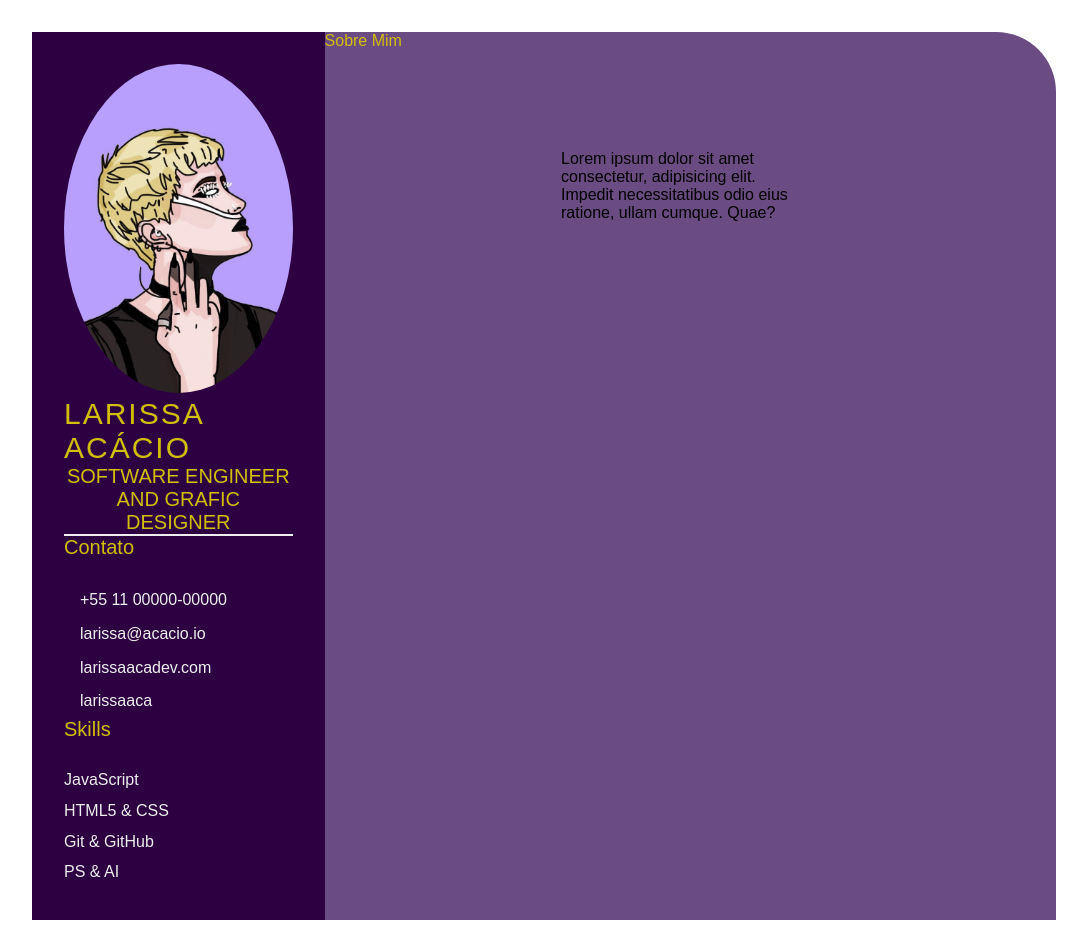
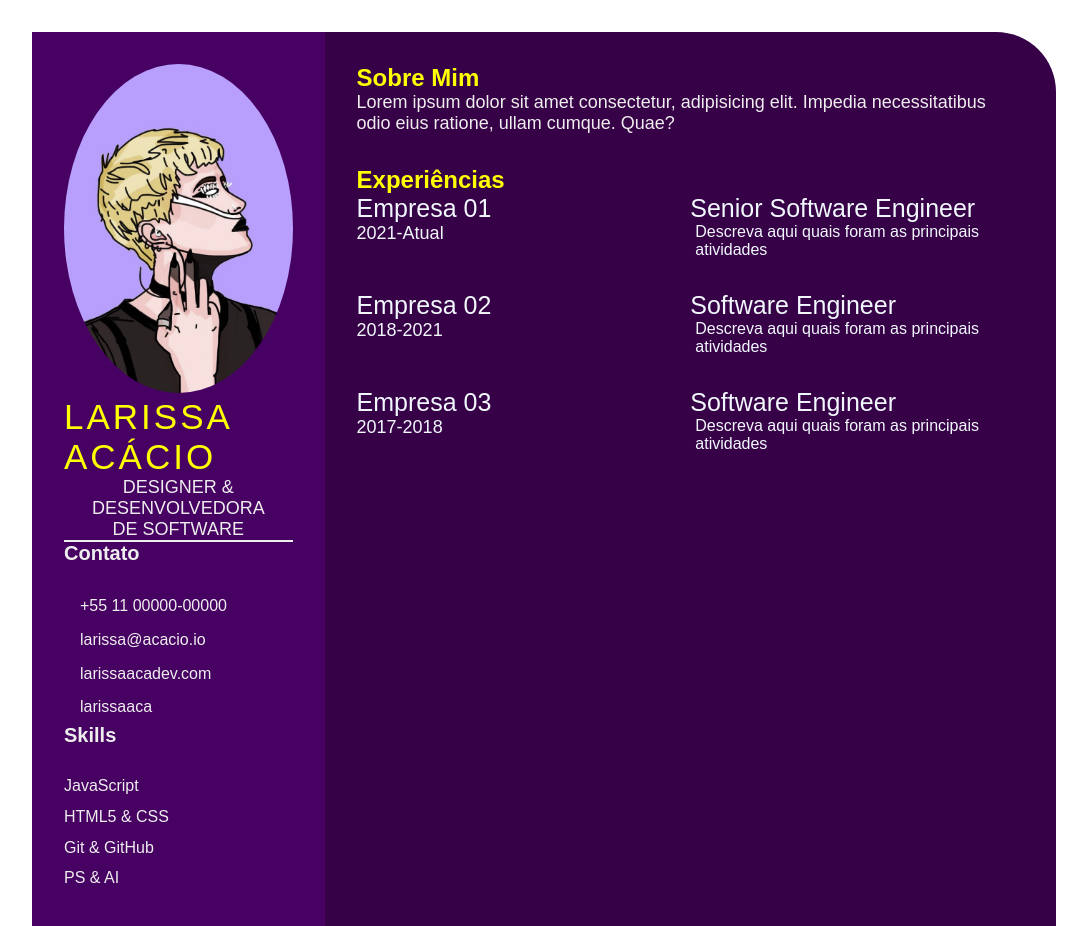
Before and after one commit to larissaacacio/devweek.github.io, a plain HTML site: page index.html in a window 1280 px wide. Shown: the whole page, without its empty margins (96-1183 px from the left). Drawn offline with Linux system fonts and the light colour scheme.

Commit message:
part3: updated index.html style.css

```diff
--- a/index.html
+++ b/index.html
@@ -16,10 +16,13 @@
                 <div class="profile">
                     <img class= "profile-image"src="img/profile-img.JPG" alt="profile-image">
                     <p class="name">Larissa Acácio</p>
-                    <p class="profession">Software Engineer and Grafic Designer</p>
+
+                    <p class="profession"> Designer & Desenvolvedora <br> de Software</p>
                     </div>
                     <div class="contact-info">
-                     <p class="left-title"> Contato</p>
+
+                    <h5><p class="left-title"> Contato</p></h5>
+
                      <ul>
                         <li><i class="fa fa-phone"></i>+55 11 00000-00000</li>
                         <li><i class="fa fa-envelope"></i>larissa@acacio.io</li>
@@ -27,8 +30,9 @@
                         <li><i class="fa fa-github"></i>larissaaca</li>
                      </ul>
                     </div>
+
                     <div class="skills">
-                        <p class="left-title">Skills</p>
+                        <h5><p class="left-title"> Skills</p></h5>
                         <ul>
                             <li>
                                 <p>JavaScript</p>
@@ -44,14 +48,62 @@
                             </li>
                         </ul>
                     </div>
+
             </section>
         </section>
         <section class="right-section">
-            <div class="right-secion-contents">
+            <div class="right-section-contents">
                 <section class="about-gap">
-                    <div class="right-title"> Sobre Mim</div>
+                    <div class="right-title"> Sobre Mim </div>
                     <p class="about-me-contents"> Lorem ipsum dolor sit amet consectetur, adipisicing elit.
-                    <br> Impedit necessitatibus odio eius ratione, ullam cumque. Quae?</p>
+                     Impedia necessitatibus odio eius ratione, ullam cumque. Quae?</p>
+
+                    </section>
+            <!-- fim sobre mim -->
+
+                <!-- experiencia -->
+                <section class="experience-gap">
+
+                    <div class="right-title"> Experiências</div>
+                    <div class="experience-contents">
+                        <div class="exp-left">
+                            <p class="exp-company-name">Empresa 01</p>
+                            <p class="exp-time-period">2021-Atual</p>
+                        </div>
+                        <div class="exp-right">
+                            <p class="exp-position">Senior Software Engineer</p>
+                            <p class="exp-desc">
+                                Descreva aqui quais foram as principais atividades
+                            </p>
+                        </div>
+                    </div>
+                    <div class="experience-contents">
+                        <div class="exp-left">
+                            <p class="exp-company-name">Empresa 02</p>
+                            <p class="exp-time-period">2018-2021</p>
+                        </div>
+                        <div class="exp-right">
+                            <p class="exp-position">Software Engineer</p>
+                            <p class="exp-desc">
+                                Descreva aqui quais foram as principais atividades
+                            </p>
+                        </div>
+                    </div>
+                    <div class="experience-contents">
+                        <div class="exp-left">
+                            <p class="exp-company-name">Empresa 03</p>
+                            <p class="exp-time-period">2017-2018</p>
+                        </div>
+                        <div class="exp-right">
+                            <p class="exp-position">Software Engineer</p>
+                            <p class="exp-desc">
+                                Descreva aqui quais foram as principais atividades
+                            </p>
+                        </div>
+                    </div>
+                </section>
+            </div>
+                <!-- fim experiencia -->
         </section>
     </main>
 </body>
--- a/style.css
+++ b/style.css
@@ -1,4 +1,7 @@
-* {
+
+/* css base do instrutor com pequenas alterações - personalização própria  */
+
+*{
     margin: 0;
     padding: 0;
     box-sizing: border-box;
@@ -17,15 +20,14 @@
 .left-section {
     grid-column: span 2;
     height: 100%;
-    background-color: #2d0042;
+    background-color: #470163;
 }
 
 .right-section {
     grid-column: span 5;
     height: 100%;
-    background-color: #6A4B82;
+    background-color: #370147;
     border-radius: 0px 60px 0px 0px;
-
 }
 
 .left-section-contents{
@@ -43,22 +45,22 @@
 }
 
 .name {
-    color: #d3be07;
-    font-size: 30px;
-    letter-spacing: 2px;
+    color: #ffff00;
+    font-size: 35px;
+    letter-spacing: 3px;
     text-transform: uppercase;
 }
 
 .profession {
-    color: #d3be07;
-    font-size: 20px;
+    color: #eeeeee;
+    font-size: 18px;
     text-transform: uppercase;
     text-align: center;
 }
 
 /* .contact-info { border-bottom: 2px solid #1B2631; } */
 .left-title {
-    color: #d3be07;
+    color: #eeeeee;
     font-size: 20px;
 }
 
@@ -92,16 +94,49 @@
 }
 
 .right-title {
-    color: #d3be07;
+    color: #ffff00;
+    font-size: 18pt;
+    font-weight: bold;
 }
 
-.gap {
+.about-gap {
     padding-bottom: 2rem;
 }
 .about-me-contents {
-position: absolute;
-width: 249px;
-height: 99px;
-left: 657px;
-top: 150px;
+    font-size: 18px;
+    color: #eeeeee;
 }
+
+.experience-contents,
+.education-contents,
+.awards-contents {
+    display: grid;
+    grid-template-columns: repeat(2, 1fr);
+    padding-bottom: 2rem;
+    color: #F1F8FD;
+}
+
+.exp-company-name,
+.education-school-name,
+.awards-company-name {
+    font-size: 25px;
+}
+
+.exp-time-period,
+.educationp-time-period,
+.awards-time-period {
+    font-size: 18px;
+}
+
+.exp-position,
+.education-subject,
+.awards-name {
+    font-size: 25px;
+}
+
+.exp-desc,
+.education-desc,
+.awards-desc {
+    font-size: 16px;
+    padding-left: 5px;
+}
```
